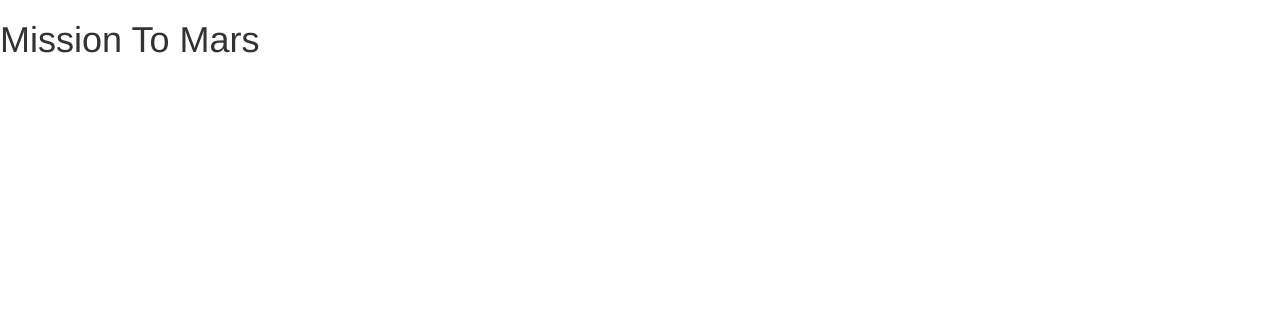
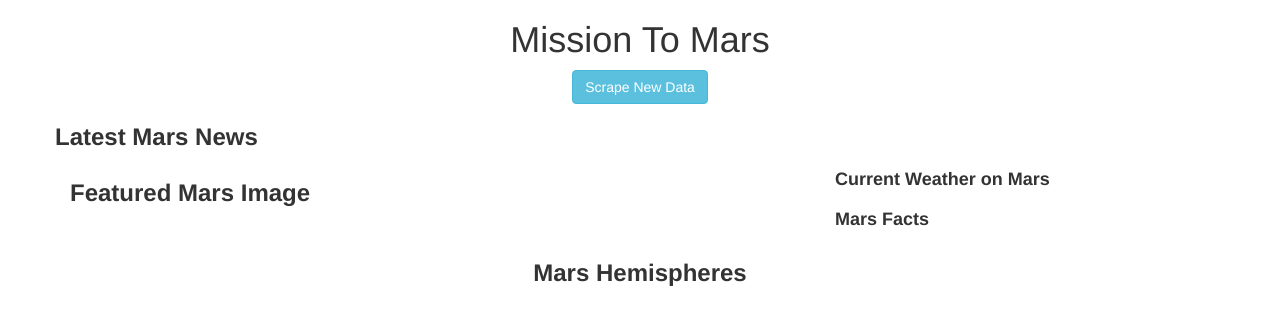
Before and after one commit to rohitrao1/Mission-To-Mars, a Python web app: template templates/index.html in a window 1280 px wide. Shown: the top 325 px of the page. Run offline with Jinja, Linux system fonts and the light colour scheme; the template is opened without the code that fills it, so the values that code supplies are empty; some libraries are stand-ins or nearby versions.

Commit message:
Finalized my code

```diff
--- a/templates/index.html
+++ b/templates/index.html
@@ -10,6 +10,49 @@
 </head>
 
 <body>
-    <h1> Mission To Mars </h1>
+    <div class = "container" align = "center">
+        <h1> Mission To Mars </h1>
+        <a href = "/scrape" class = "btn btn-info" role = "button"> Scrape New Data </a>
+    </div>
+    <div class = "container">
+        <div class = "row">
+            <p> <h3> <strong> Latest Mars News </strong> </h3> </p>
+            <p> <h4> <strong> {{ mars_info.news_title }} </strong> </h4></p>
+            <p> <h5> {{ mars_info.news_p }} </h5></p>
+        </div>
+
+        <div class = "row">
+            <div class = "col-lg-8">
+                <h3> <strong> Featured Mars Image </strong></h3>
+                <img class = "img-responsive mw-100 mh-100" src = "{{ mars_info.featured_image_url }}">
+            </div>
+            <div class = "col-lg-4">
+                <div class = "row">
+                    <h4> <strong> Current Weather on Mars </strong></h3>
+                    <p> {{ mars_info.mars_weather }} </p>
+                </div>
+                <div class = "row">
+                    <h4> <strong> Mars Facts </strong></h4>
+                    {{ mars_info.facts_html | safe }}
+                </div>
+            </div>
+        </div>
+
+        <div class = "row" align = "center">
+            <h3> <strong> Mars Hemispheres </strong> </h3>
+            {% for hemisphere in mars_info.hemispheres%}
+                <div class = "col-lg-6">
+                    <div class = "card">
+                        <img class = "img-responsive mw-100 mh-100" src = "{{ hemisphere.img_url }}">
+                    </div>
+                    <div class = "card-body">
+                        <h4 class = "card-title"> {{ hemisphere.title }} </h5>
+                    </div>
+                </div>
+            {% endfor %}
+        </div>
+
+    </div>
 
 </body>
+</html>
```
Also changed, not shown: scrape_mars.py (+14 -9 lines), 1 other file.
